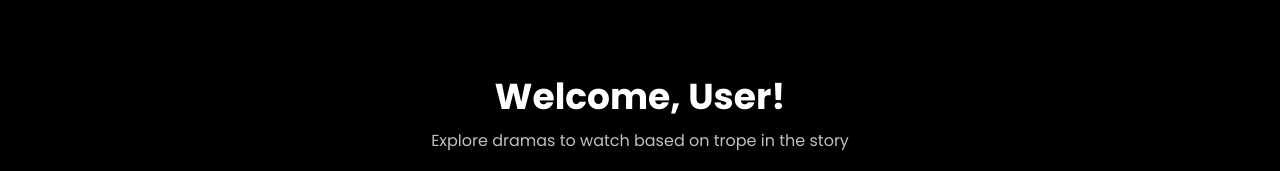
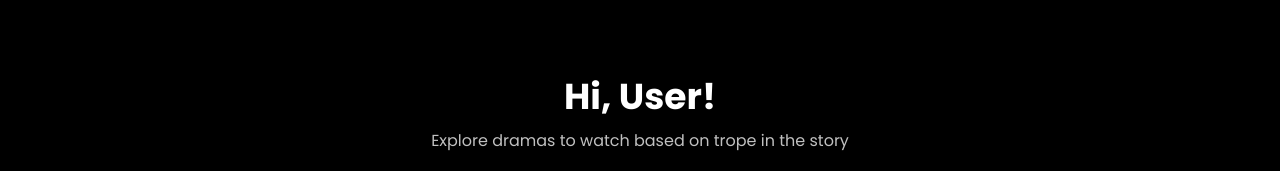
Before and after one commit to zhrsalsa/PickOurPicks, a Next.js app: page /homepage in a window 1280 px wide. Shown: the part 176-347 px from the top of the page. Built offline with nearby package versions, Linux system fonts and the light colour scheme; no server answers; the database is empty.

Commit message:
Update page.tsx

```diff
--- a/src/app/homepage/page.tsx
+++ b/src/app/homepage/page.tsx
@@ -102,7 +102,7 @@ const Homepage = () => {
       <main className="px-8 py-12">
         <div className={styles["main-sec"]}>
           <h1 className={styles.title}>
-            Welcome, {session?.user?.name || "User"}!
+            Hi, {session?.user?.name || "User"}!
           </h1>
           <p className={styles.description}>Explore dramas to watch based on trope in the story</p>
           <button className={styles.startExploreButton} onClick={handleStartExplore}>
```
